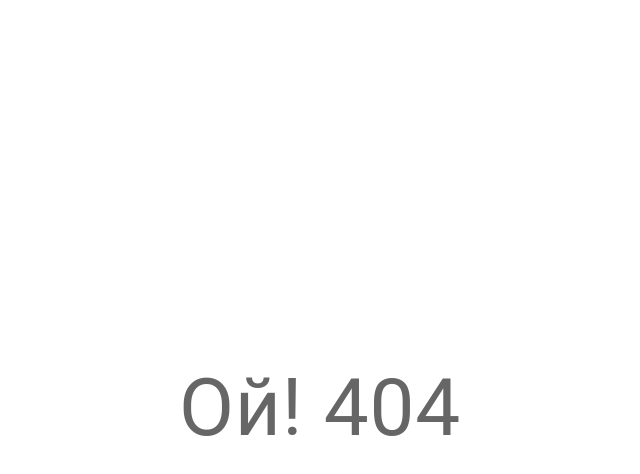
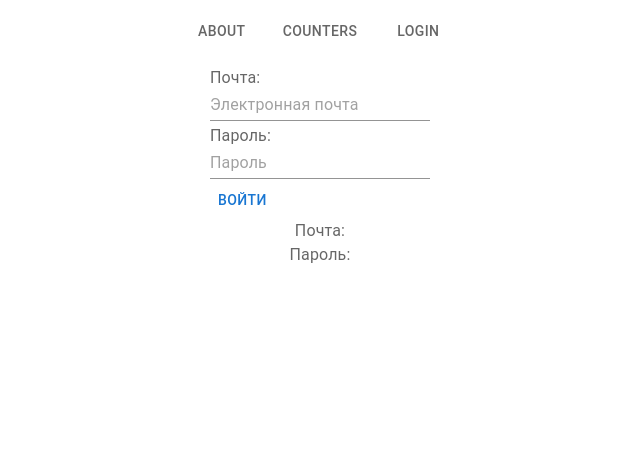
Before and after one commit to EvacToha/react-tasks, a React app: page /login in a window 1280 px wide. Shown: the top 474 px of the page, without its empty margins (320-960 px from the left). Built offline with nearby package versions, Linux system fonts and the light colour scheme.

Commit message:
add login form

```diff
--- /dev/null
+++ b/pages/LoginPage.tsx
@@ -0,0 +1,90 @@
+import {Input, InputLabel, Button, DialogContentText, FormHelperText} from "@mui/material";
+import React, {useState} from "react";
+import {LoginFormContainer} from "./styles";
+
+interface FormData {
+    email: string;
+    password: string;
+}
+
+interface ErrorState {
+    errorEmail: string;
+    errorPassword: string;
+}
+
+
+const LoginPage = () => {
+
+    const [formState, setFormState] = useState<FormData>({email: "", password: ""});
+    const [error, setError] = useState<ErrorState>({errorEmail: "", errorPassword: ""});
+
+    const handleChange = (e: React.ChangeEvent<HTMLInputElement>) => {
+        const {name, value} = e.target;
+        setFormState({...formState, [name]: value});
+        setError({errorEmail: "", errorPassword: ""});
+    }
+
+    const handleSubmit = (e: React.FormEvent<HTMLFormElement>) => {
+        e.preventDefault();
+
+        if(validate()){
+            console.log(JSON.stringify(formState));
+            setFormState({email: "", password: ""});
+        }
+    }
+
+    const validate = () => {
+        let isValid = true;
+        const errorState : ErrorState = {errorEmail: "", errorPassword: ""};
+
+        const emailRegex = /^[^\s@]+@[^\s@]+\.[^\s@]+$/;
+
+        if(!formState.email){
+            errorState.errorEmail = "Поле не должно быть пустым.";
+            isValid = false;
+        } else if(!emailRegex.test(formState.email)) {
+            errorState.errorEmail = "Некорректная почта.";
+            isValid = false;
+        }
+
+        if(!formState.password){
+            errorState.errorPassword = "Поле не должно быть пустым.";
+            isValid = false;
+        } else if(formState.password.length < 6){
+            errorState.errorPassword = "Пароль не меньше 6 символов!";
+            isValid = false;
+        }
+
+        setError(errorState)
+        return isValid;
+    }
+
+    return (
+        <LoginFormContainer>
+            <form onSubmit={handleSubmit}>
+
+                <InputLabel> Почта: </InputLabel>
+                <Input name="email" onInput={handleChange} value={formState.email} placeholder="Электронная почта" />
+                <FormHelperText>
+                    {error.errorEmail}
+                </FormHelperText>
+
+                <InputLabel> Пароль: </InputLabel>
+                <Input type="password" name="password" onInput={handleChange} value={formState.password} placeholder="Пароль" />
+                <FormHelperText>
+                    {error.errorPassword}
+                </FormHelperText>
+
+                <Button type="submit" >Войти</Button>
+            </form>
+            <DialogContentText>
+                Почта: {formState.email}
+            </DialogContentText>
+            <DialogContentText>
+                Пароль: {formState.password}
+            </DialogContentText>
+        </LoginFormContainer>
+    );
+}
+
+export default LoginPage;
--- /dev/null
+++ b/pages/styles.ts
@@ -0,0 +1,13 @@
+import { styled } from "@mui/system";
+import {Form} from "react-router-dom";
+
+const LoginFormContainer = styled('div')({
+    display: 'flex',
+    flexDirection: 'column',
+    alignItems: 'center',
+    justifyContent: 'center',
+
+    padding: '10px',
+});
+
+export  {LoginFormContainer};
--- a/src/App.tsx
+++ b/src/App.tsx
@@ -6,6 +6,7 @@ import CountersPage from "../pages/CountersPage";
 import AboutPage from "../pages/AboutPage";
 import HomePage from "../pages/HomePage";
 import NotFound from "../pages/NotFound";
+import LoginPage from "../pages/LoginPage";
 
 const App = () => {
     return <BrowserRouter>
@@ -14,6 +15,7 @@ const App = () => {
                 <Route path="/" element={<HomePage />} />
                 <Route path="/counters" element={<CountersPage />} />
                 <Route path="/about" element={<AboutPage />} />
+                <Route path="/login" element={<LoginPage />} />
             </Route>
             <Route path="*" element={<NotFound />} />
         </Routes>
--- a/views/Header/index.tsx
+++ b/views/Header/index.tsx
@@ -25,6 +25,7 @@ const Header = () => {
         >
             <Tab label="About" value="/about" />
             <Tab label="Counters" value="/counters" />
+            <Tab label="Login" value="/login" />
         </Tabs>
     );
 }
```
